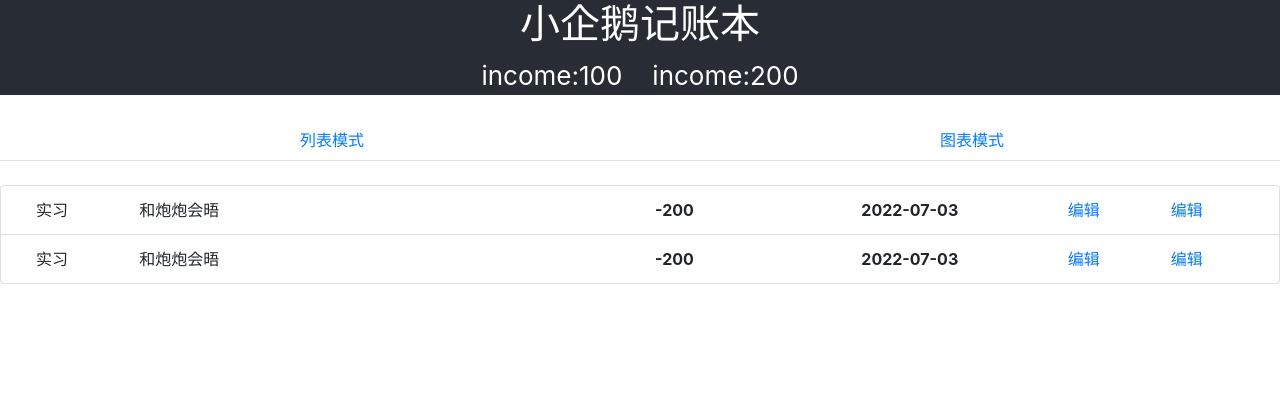
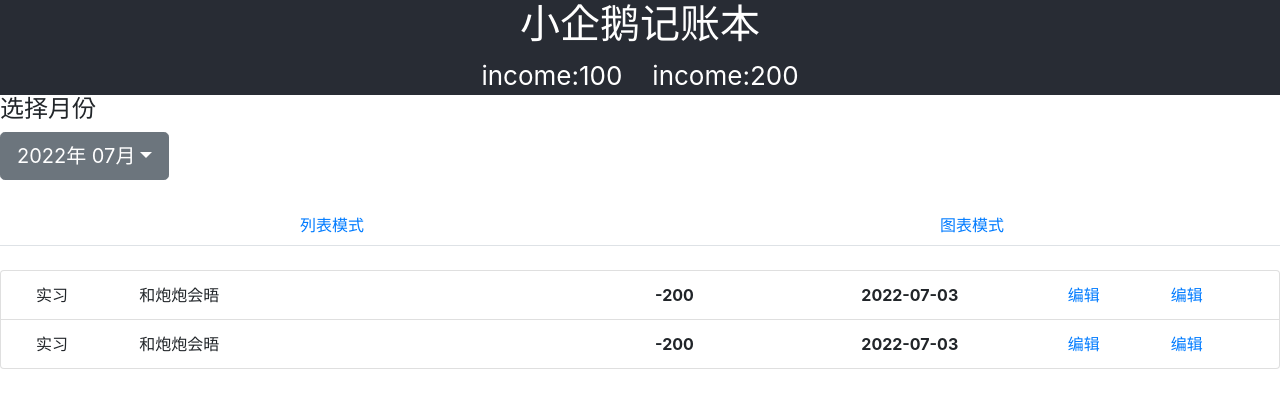
Before and after one commit to LiuXiaoYang1123/account-book, a React (Create React App) app: page / in a window 1280 px wide. Shown: the top 408 px of the page. Built offline with nearby package versions, Linux system fonts and the light colour scheme; some icons are missing.

Commit message:
Add MonthPicker component

```diff
--- a/src/App.js
+++ b/src/App.js
@@ -3,6 +3,7 @@ import PriceList from './components/PriceList';
 import TabView from './components/TabView';
 import { LIST_VIEW, CHART_VIEW } from './utility'
 import TotalPrice from './components/TotalPrice';
+import MonthPicker from './components/MonthPicker';
 const items = [
   {
     "id": 1,
@@ -39,6 +40,9 @@ function App() {
           income={100}
           outcome={200}></TotalPrice>
       </header>
+      <MonthPicker
+        onDateChange={(year, month) => { console.log(year, month) }}
+      ></MonthPicker>
       <TabView
         onTabChange={(name) => console.log(name)}
       >
--- /dev/null
+++ b/src/components/MonthPicker.js
@@ -0,0 +1,80 @@
+import React from "react";
+import PropTypes from 'prop-types'
+import { padLeft, genRangeList } from '../utility'
+class MonthPicker extends React.Component {
+    constructor(props) {
+        super(props)
+        this.state = {
+            isOpen: false,
+            yearSelect: this.props.year,
+            monthSelect: this.props.month
+        }
+    }
+    toggleDropDown = (event) => {
+        event.preventDefault();
+        this.setState({
+            isOpen: !this.state.isOpen
+        })
+    }
+    changeSelectClass = (cur, tar) => {
+        return (cur === tar ? 'dropdown-item active' : 'dropdown-item')
+    }
+    selectYear = (event, yearNum) => {
+        event.preventDefault();
+        this.setState({
+            yearSelect: yearNum
+        })
+    }
+    selectMonth = (event, monthNum) => {
+        const { onDateChange } = this.props
+        event.preventDefault();
+        this.setState({
+            monthSelect: monthNum,
+            isOpen: !this.state.isOpen
+        })
+        onDateChange(this.state.yearSelect, monthNum)
+    }
+    render() {
+        const { year, month } = this.props
+        const { isOpen, yearSelect, monthSelect } = this.state
+        const monthRange = genRangeList(1, 12)
+        const yearRange = genRangeList(-4, 9).map(num => num + year)
+        return (
+            <div className="dropdown month-picker">
+                <h4>选择月份</h4>
+                <button className="btn btn-lg btn-secondary dropdown-toggle"
+                    onClick={this.toggleDropDown}>
+                    {`${yearSelect}年 ${padLeft(monthSelect)}月`}
+                </button>
+                {
+                    isOpen &&
+                    <div className="dropdown-menu" style={{ display: 'block' }}>
+                        <div className="row">
+                            <div className="col border-right">
+                                {yearRange.map((yearNum, index) =>
+                                    <a key={index}
+                                        className={this.changeSelectClass(yearNum, yearSelect)}
+                                        onClick={event => this.selectYear(event, yearNum)}
+                                        href='#'>{yearNum}年</a>
+                                )}
+                            </div>
+                            <div className="col">
+                                {monthRange.map((monthNum, index) =>
+                                    <a key={index}
+                                        className={this.changeSelectClass(monthNum, monthSelect)}
+                                        onClick={event => this.selectMonth(event, monthNum)}
+                                        href='#'>{padLeft(monthNum)}月</a>
+                                )}
+                            </div>
+                        </div>
+                    </div>
+                }
+            </div>
+        )
+    }
+}
+MonthPicker.defaultProps = {
+    year: 2022,
+    month: 7,
+}
+export default MonthPicker
--- a/src/utility.js
+++ b/src/utility.js
@@ -1,2 +1,13 @@
 export const LIST_VIEW = 'list'
 export const CHART_VIEW = 'chart'
+export const padLeft = n => {
+    return (n < 10 ? '0' + n : n);
+}
+
+export const genRangeList = (startAt, size) => {
+    const arr = []
+    for (let i = 0; i < size; i++) {
+        arr[i] = startAt + i;
+    }
+    return arr
+}
```
